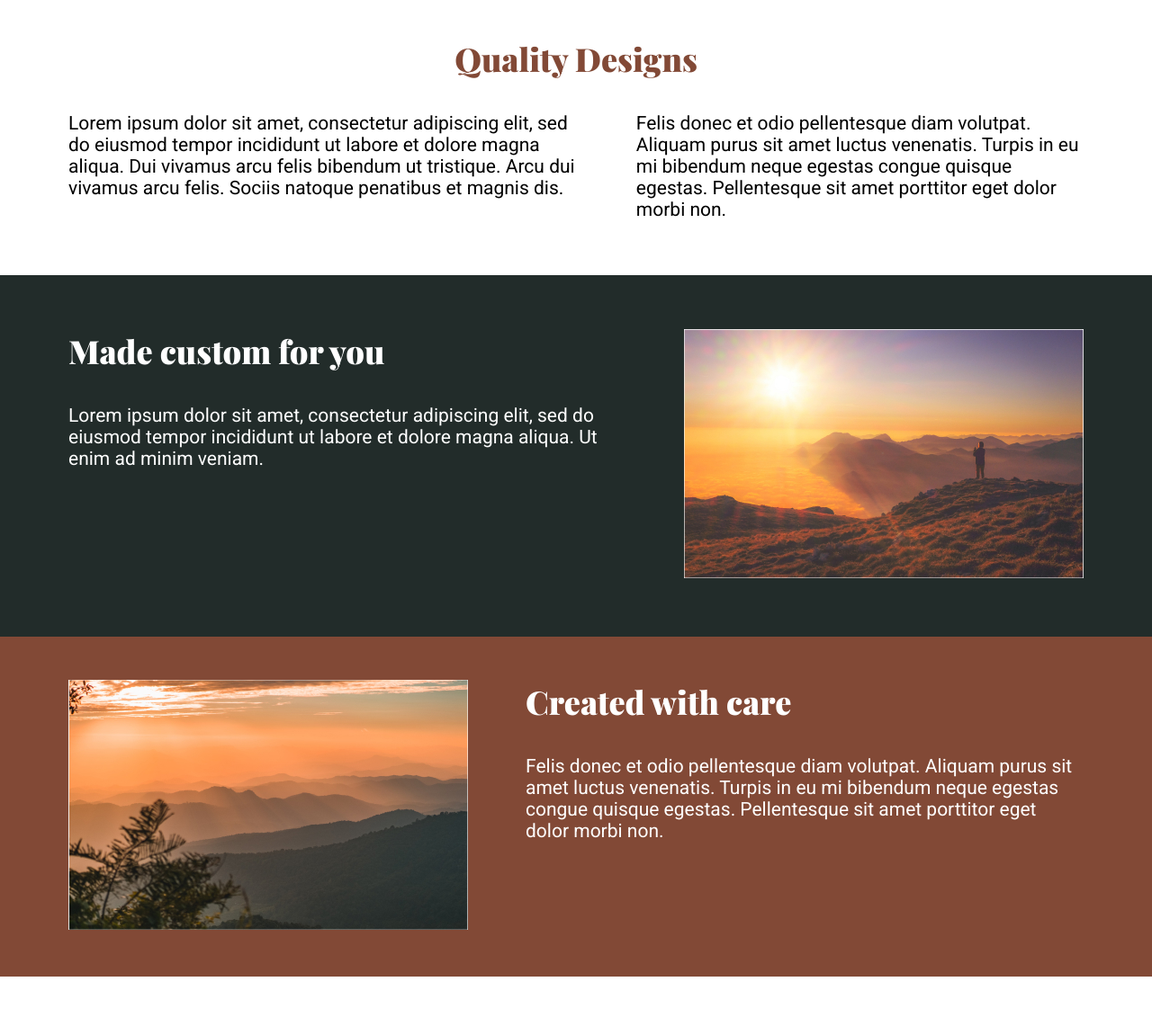
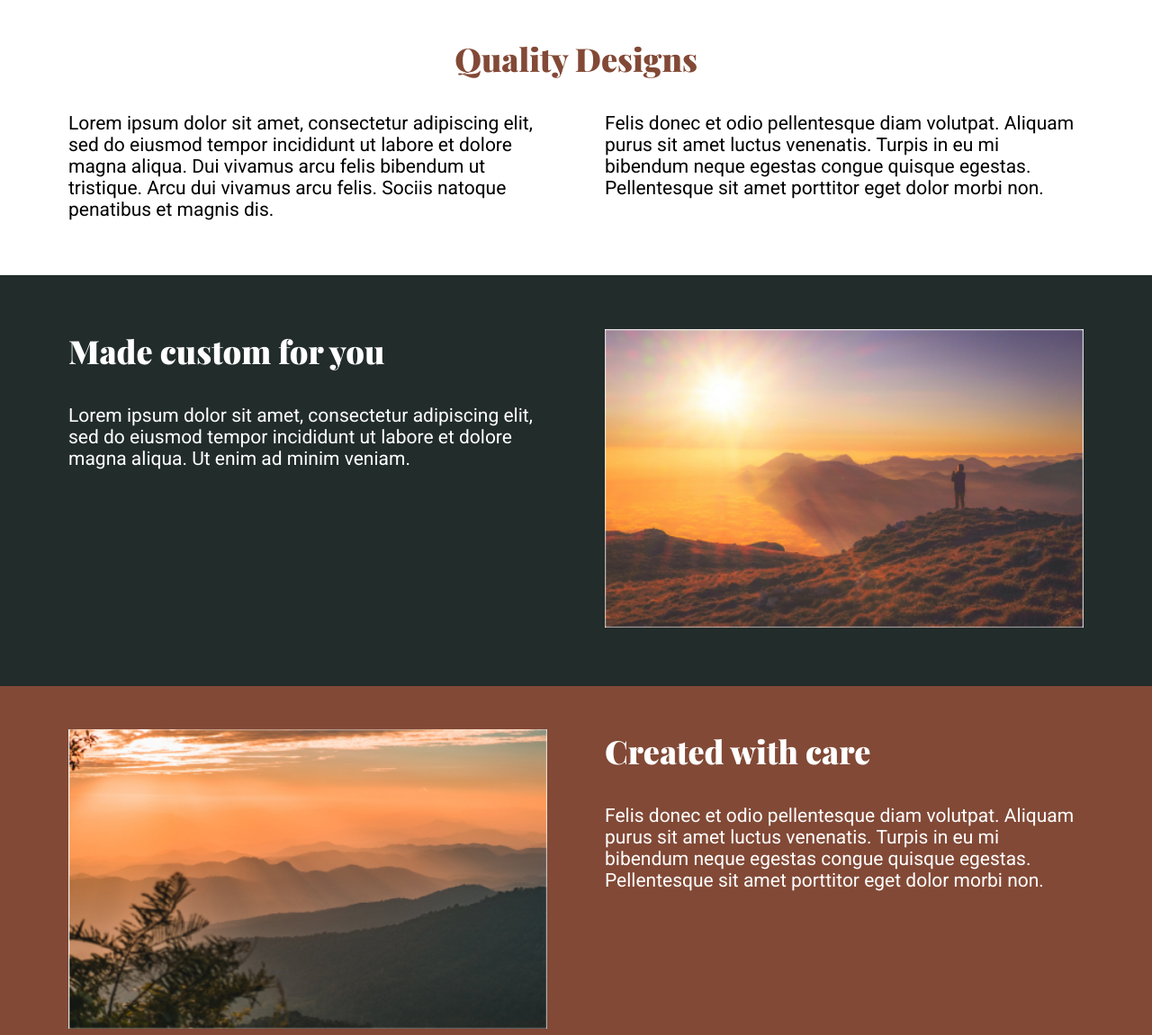
Before and after one commit to nepali-rakshya/Revision, a plain HTML site: page flexbox challenge/flexbox4.html in a window 1280 px wide. Shown: the part 680-1831 px from the top of the page at 90% size. Before the commit the page ends 1766 px from the top, so only its background shows below. Drawn offline with nearby package versions, Linux system fonts and the light colour scheme.

Commit message:
flexbox items

```diff
--- a/flexbox challenge/flexbox4.css
+++ b/flexbox challenge/flexbox4.css
@@ -95,6 +95,11 @@ div.third_section p {
   margin-bottom: 2em;
 }
 
+img.first-pic,
+img.second-pic {
+  width: 100%;
+}
+
 /* **********FOURTH*********** */
 
 .fourth {
@@ -141,8 +146,7 @@ h2.fourth-title {
     margin-bottom: 0;
   }
 
-  .img-primary,
-  .img-secondary {
-    flex-grow: 1;
+  .col {
+    flex: 0 1 50%;
   }
 }
--- a/flexbox challenge/flexbox4.html
+++ b/flexbox challenge/flexbox4.html
@@ -30,13 +30,13 @@
         <div class="common">
           <h2 class="second-title">Quality Designs</h2>
           <div class="second_section">
-            <p>
+            <p class="col">
               Lorem ipsum dolor sit amet, consectetur adipiscing elit, sed do
               eiusmod tempor incididunt ut labore et dolore magna aliqua. Dui
               vivamus arcu felis bibendum ut tristique. Arcu dui vivamus arcu
               felis. Sociis natoque penatibus et magnis dis.
             </p>
-            <p>
+            <p class="col">
               Felis donec et odio pellentesque diam volutpat. Aliquam purus sit
               amet luctus venenatis. Turpis in eu mi bibendum neque egestas
               congue quisque egestas. Pellentesque sit amet porttitor eget dolor
@@ -51,7 +51,7 @@
       <div class="third">
         <div class="common">
           <div class="third_section">
-            <div class="third_section-primary">
+            <div class="third_section-primary col">
               <h2 class="third-title">Made custom for you</h2>
               <p>
                 Lorem ipsum dolor sit amet, consectetur adipiscing elit, sed do
@@ -59,7 +59,7 @@
                 enim ad minim veniam.
               </p>
             </div>
-            <div class="img-primary">
+            <div class="img-primary col">
               <img
                 src="../Responsive mission/image-01.jpg"
                 alt=""
@@ -75,14 +75,14 @@
       <div class="fourth">
         <div class="common">
           <div class="fourth_section">
-            <div class="img-secondary">
+            <div class="img-secondary col">
               <img
                 src="../Responsive mission/image-02.jpg"
                 alt=""
                 class="second-pic"
               />
             </div>
-            <div class="fourth_section-primary">
+            <div class="fourth_section-primary col">
               <h2 class="fourth-title">Created with care</h2>
               <p>
                 Felis donec et odio pellentesque diam volutpat. Aliquam purus
```
